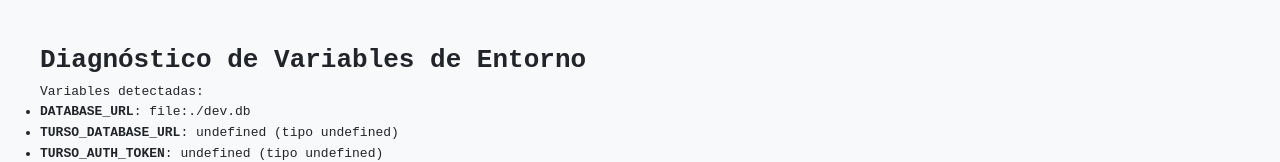
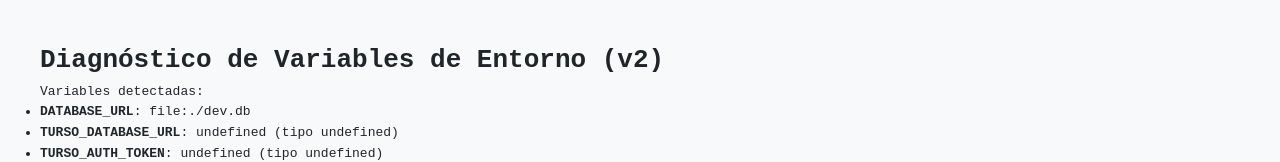
Before and after one commit to testpehuenia-ship-it/guialocal, a Next.js app: page /diagnostico in a window 1280 px wide. Shown: the top 162 px of the page. Built offline with nearby package versions, Linux system fonts and the light colour scheme.

Commit message:
fix: trigger build con modificacion en diagnostico

```diff
--- a/app/diagnostico/page.tsx
+++ b/app/diagnostico/page.tsx
@@ -23,7 +23,7 @@ export default function DiagnosticsPage() {
 
   return (
     <div style={{ padding: '40px', fontFamily: 'monospace' }}>
-      <h1>Diagnóstico de Variables de Entorno</h1>
+      <h1>Diagnóstico de Variables de Entorno (v2)</h1>
       <p>Variables detectadas:</p>
       <ul>
         {keys.map(k => (
```
